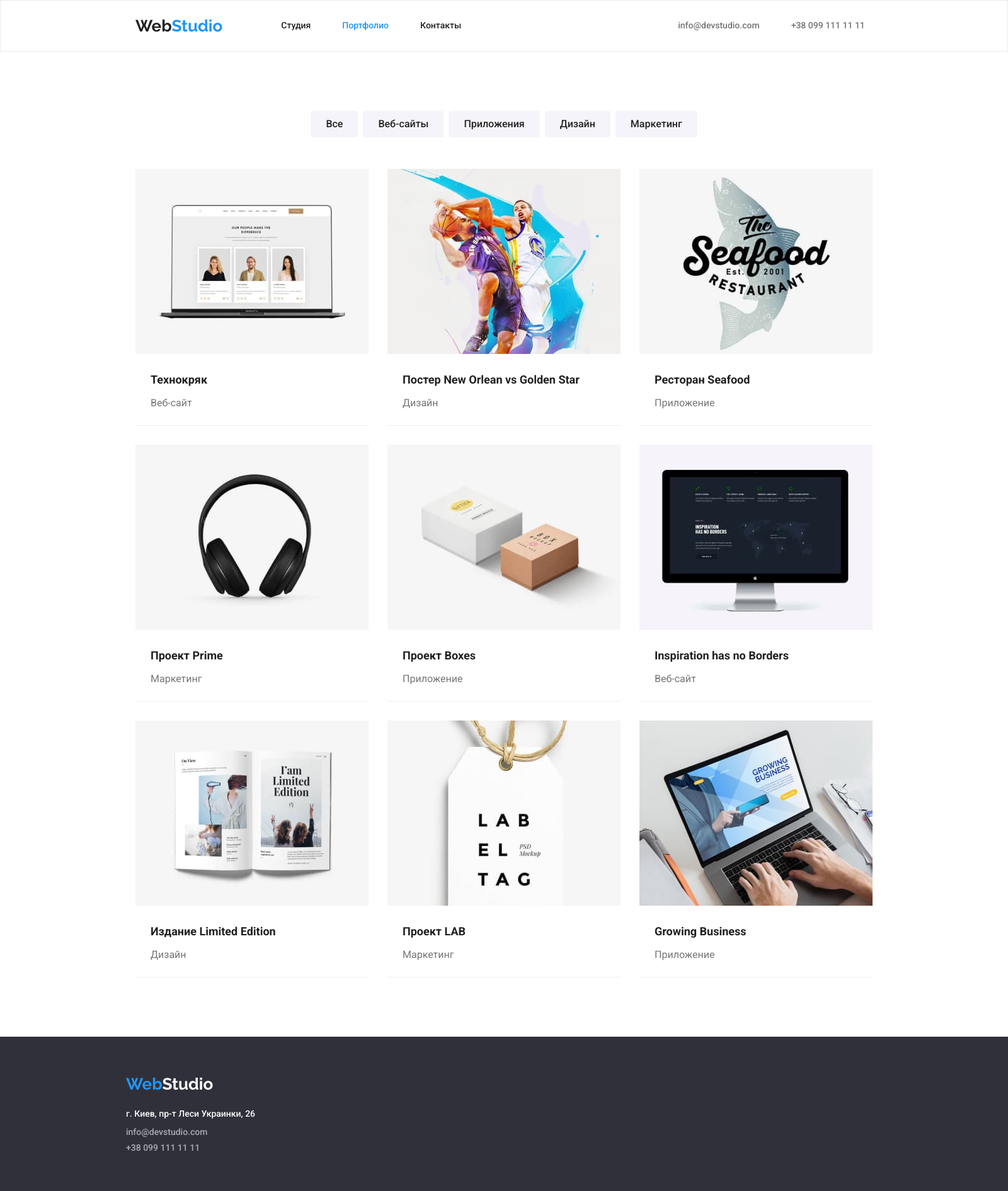
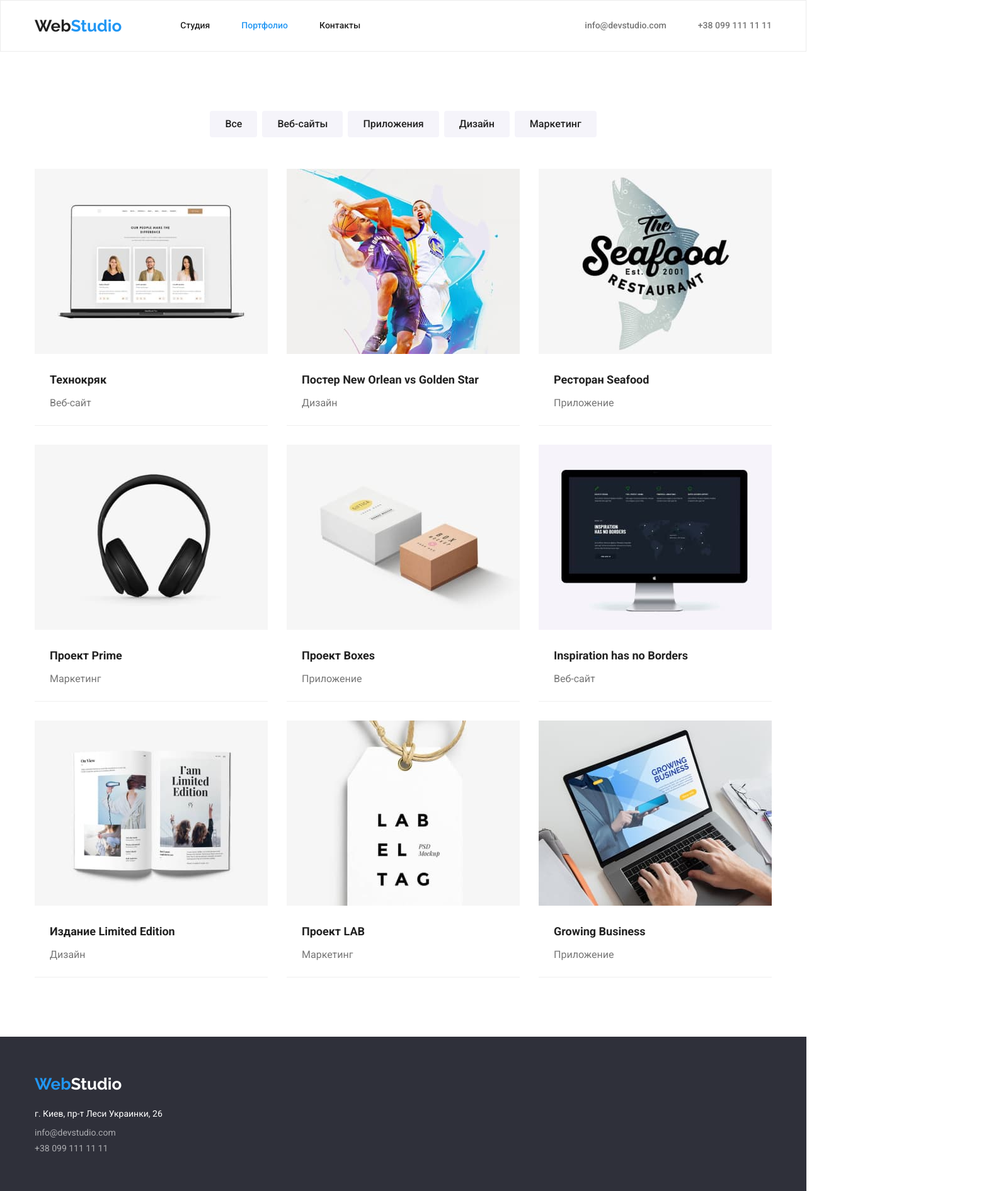
Before and after one commit to VadymPopov/goit-markup-hw-03, a plain HTML site: page portfolio.html in a window 1280 px wide. Shown: the whole page at 63% size, 1600 px wide, since content can reach past the window. Drawn offline with nearby package versions, Linux system fonts and the light colour scheme.

Commit message:
fixed flex and h1

```diff
--- a/css/style.css
+++ b/css/style.css
@@ -12,14 +12,9 @@
 /*Global styles body*/
 
 body {
-    margin-left: auto;
-    margin-right: auto;
-    width: 1600px;
-
     color: var(--primary-text-color);
 
     font-family: 'Roboto', sans-serif;
-    font-weight: 400;
     font-size: 14px;
 
 }
@@ -77,6 +72,12 @@ p {
     align-items: center;
 }
 
+.header-nav {
+    display: flex;
+    align-items: center;
+
+}
+
 .logo-header {
     text-decoration: none;
     font-family: 'Raleway', sans-serif;
@@ -121,9 +122,9 @@ p {
     color: var(--accent-color);
 }
 
-.contacts {
+.contacts-header {
     display: flex;
-    margin-left: 344px;
+    margin-left: auto;
 
     list-style: none;
     font-weight: 500;
@@ -134,7 +135,9 @@ p {
 
 }
 
-.contacts .item+.item {
+
+
+.contacts-header .item+.item {
     margin-left: 50px;
 }
 
@@ -148,6 +151,7 @@ color: var(--primary-text-color);
 .main-section{
     background-color: var(--main-background-color);
     text-align: center;
+    padding: 200px;
 }
 
 .hero-title{
@@ -269,15 +273,12 @@ color: var(--primary-text-color);
 /*Footer*/
 .footer{
     background:var(--main-background-color);
+    padding: 60px 0;
 }
 
-.footer-nav {
-    display: flex;
-    flex-direction: column;
-    padding: 60px 0;
-}
 .logo-footer {
     margin-bottom: 20px;
+    display: block;
 
     text-decoration: none;
     font-family: 'Raleway', sans-serif;
@@ -292,11 +293,7 @@ color: var(--primary-text-color);
     font-style: normal;
 }
 
-.footer-flex {
-    display: flex;
-    flex-direction: column;
-    margin: 0;
-}
+
 
 .footer-item:not(:last-child) {
     margin-bottom: 9px;
--- a/portfolio.html
+++ b/portfolio.html
@@ -23,9 +23,9 @@
 
     <header class="page-header">
         <div class="main-nav container">
-            <a href="./index.html" class="logo-header">Web<span class="accent">Studio</span></a>
+            <nav class="header-nav">
+                <a href="./index.html" class="logo-header">Web<span class="accent">Studio</span></a>
 
-            <nav>
                 <ul class="header-list list">
                     <li class="item"><a href="./index.html" class="nav-link">студия</a></li>
                     <li class="item"><a href="" class="accent nav-link">портфолио</a></li>
@@ -33,7 +33,7 @@
                 </ul>
             </nav>
 
-            <ul class="contacts list">
+            <ul class="contacts-header list">
                 <li class="item"><a class="contact-mail link-mail" href="mailto:info@devstudio.com">info@devstudio.com</a>
                 </li>
                 <li class="item"><a class="contact-number link-number" href="tel:+380991111111">+38 099 111 11 11</a></li>
@@ -46,7 +46,7 @@
     <main>
         <section class="section portfolio">
             <div class="container">
-                <h1></h1>
+                <h1 class="visually-hidden">Портфолио</h1>
                 <ul class="button-list list">
                     <li class="button-item">
                         <button type="button" class="button">Все</button>
```
Also changed, not shown: index.html (+10 -9 lines).
